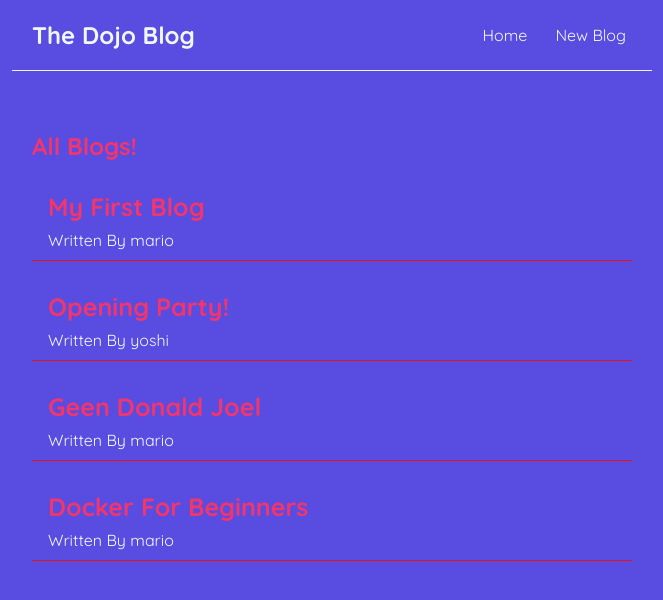
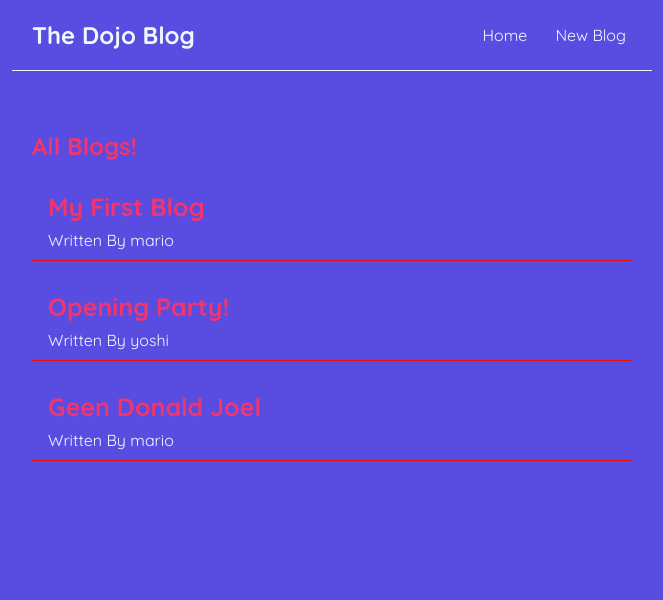
Before and after one commit to Geen-19/Dojo-Blog, a React (Create React App) app: page / in a window 1280 px wide. Shown: the top 600 px of the page, without its empty margins (308-971 px from the left). Built offline with nearby package versions, Linux system fonts and the light colour scheme; data requests are answered from the project's data file.

Commit message:
Typo error

```diff
--- a/data/db.json
+++ b/data/db.json
@@ -17,12 +17,6 @@
       "body": "Hello Nice to meet you all fellas!!!!!!!!!!!!",
       "author": "mario",
       "id": 3
-    },
-    {
-      "title": "Docker For Beginners",
-      "body": "Docker is Great tool in devops and I am learning K8s rn and I would most probably ditch docker as K8S is the container orchestrator!!!!",
-      "author": "mario",
-      "id": 4
     }
   ]
 }
--- a/src/Create.js
+++ b/src/Create.js
@@ -45,8 +45,8 @@ const Create = () => {
             <label >Blog Author</label>
             <select value={author}
             onChange = {(e) => setAuthor(e.target.value)}>
-               <option value="mario">mario</option>
-               <option value="yoshi">yoshi</option>
+               <option value="Mario">mario</option>
+               <option value="Lungi">yoshi</option>
             </select>
            {!isPending && <button>Add blog</button>}
            {isPending && <button>Adding Blog...</button>}
```
